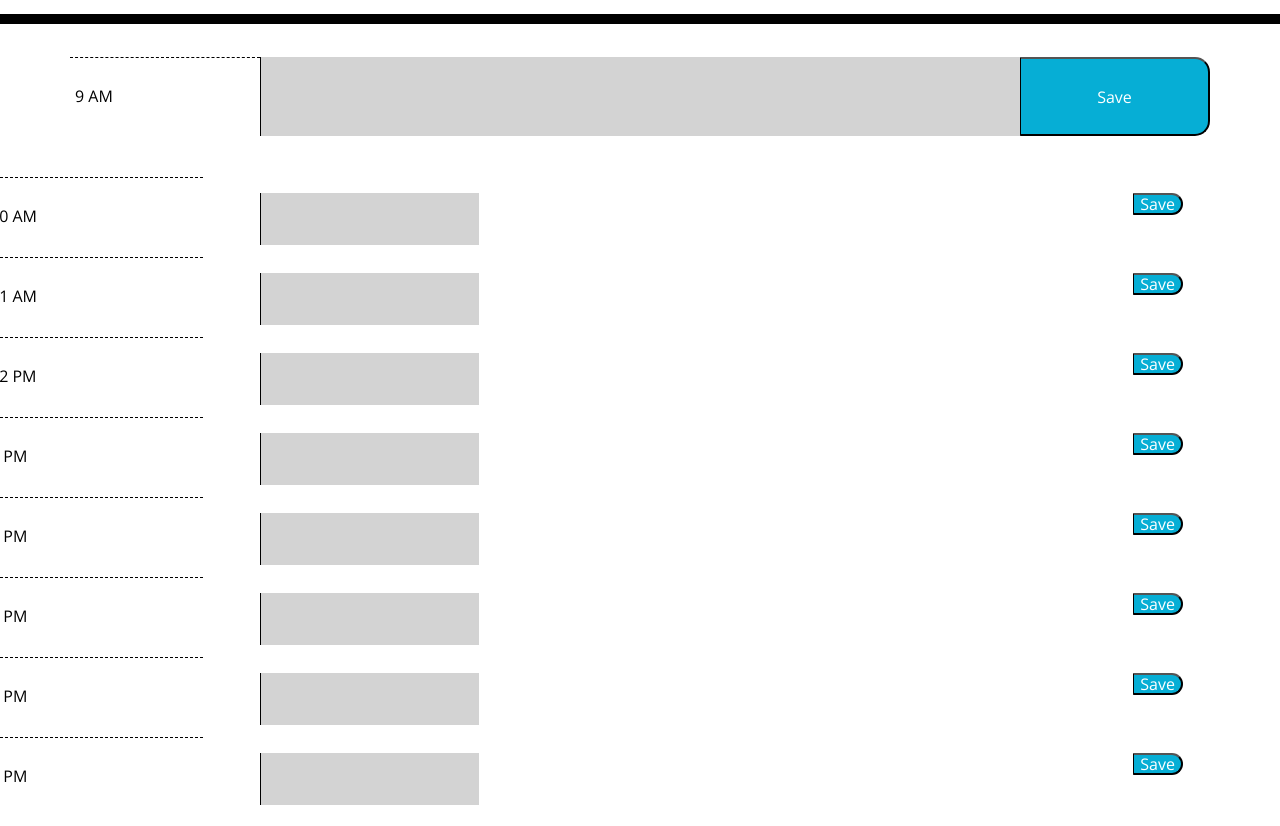
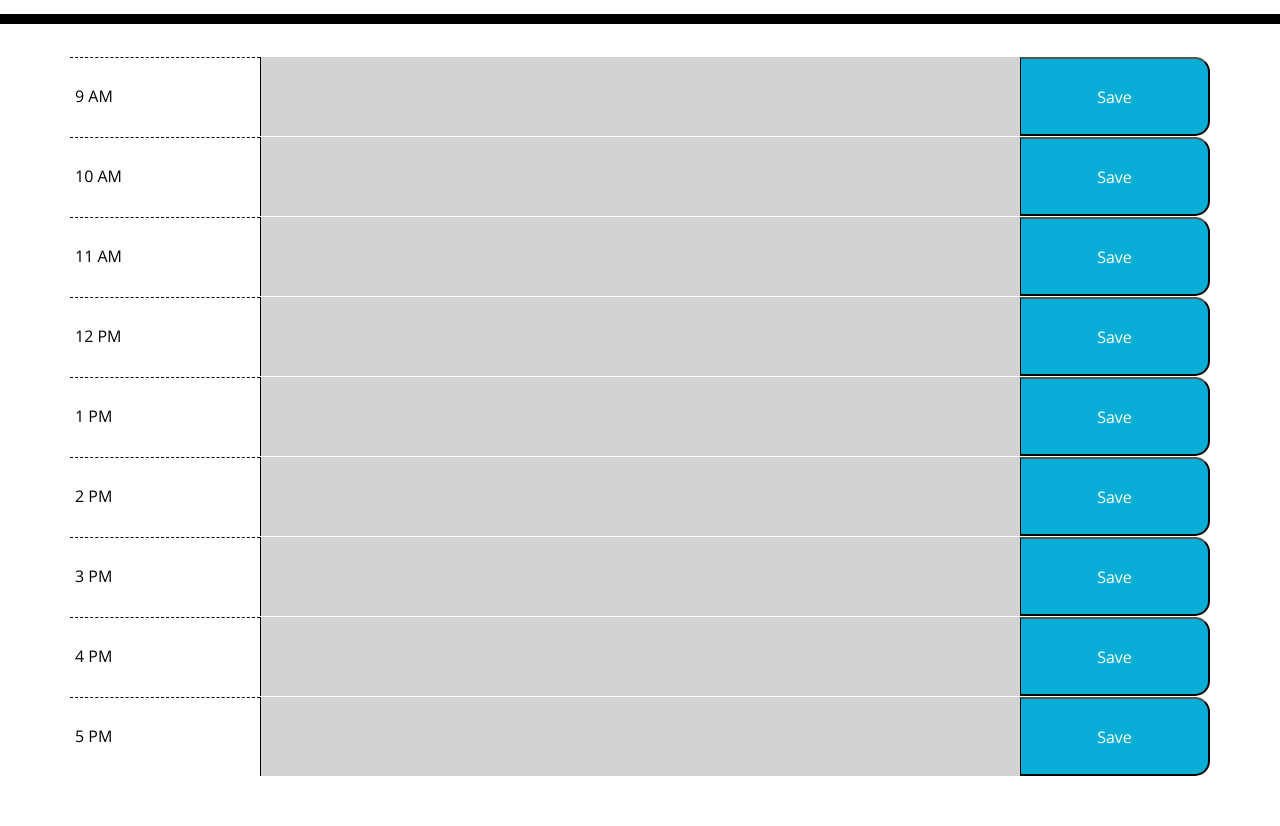
Before and after one commit to aeesley/day-planner-hw, a plain HTML site: page index.html in a window 1280 px wide. Shown: the part 280-1106 px from the top of the page. Drawn offline with nearby package versions, Linux system fonts and the light colour scheme.

Commit message:
fixed rest of div structure issues and also found one extra div that was messing up the display. Now it looks right

```diff
--- a/index.html
+++ b/index.html
@@ -35,86 +35,53 @@
         <textarea id="textinput1" class="textarea col-md-8"></textarea>
         <button id="btn1" class="saveBtn col-md-2">Save</button>
       </div>
+
+      <div class="row">
+        <div id="time2" class="hour col-md-2">10 AM</div>
+        <textarea id="textinput2" class="textarea col-md-8"></textarea>
+        <button id="btn2" class="saveBtn col-md-2">Save</button>
       </div>
 
       <div class="row">
-        <div id="time2" class="hour col-md-2" data-time="10:00 AM">10 AM</div>
-        <div class="textarea col-md-8">
-          <textarea id="textinput2"></textarea>
-        </div>
-        <div class="col-md-2">
-          <button id="btn2" class="saveBtn" >Save</button>
-      </div>
+        <div id="time3" class="hour col-md-2">11 AM</div>
+        <textarea id="textinput3" class="textarea col-md-8"></textarea>
+        <button id="btn3" class="saveBtn col-md-2">Save</button>
       </div>
 
       <div class="row">
-        <div id="time3" class="hour col-md-2" data-time="11:00 AM">11 AM</div>
-        <div class="textarea col-md-8">
-          <textarea id="textinput3"></textarea>
-        </div>
-        <div class="col-md-2">
-          <button id="btn3" class="saveBtn">Save</button>
-      </div>
+        <div id="time4" class="hour col-md-2">12 PM</div>
+        <textarea id="textinput4" class="textarea col-md-8"></textarea>
+        <button id="btn4" class="saveBtn col-md-2">Save</button>
       </div>
 
       <div class="row">
-        <div id="time4" class="hour col-md-2" data-time="12:00 PM">12 PM</div>
-        <div class="textarea col-md-8">
-          <textarea id="textinput4"></textarea>
-        </div>
-        <div class="col-md-2">
-          <button id="btn4" class="saveBtn">Save</button>
-      </div>
+        <div id="time5" class="hour col-md-2">1 PM</div>
+        <textarea id="textinput5" class="textarea col-md-8"></textarea>
+        <button id="btn5" class="saveBtn col-md-2">Save</button>
       </div>
 
       <div class="row">
-        <div id="time5" class="hour col-md-2" data-time="01:00 PM">1 PM</div>
-        <div class="textarea col-md-8">
-          <textarea id="textinput5"></textarea>
-        </div>
-        <div class="col-md-2">
-          <button id="btn5" class="saveBtn">Save</button>
-      </div>
+        <div id="time6" class="hour col-md-2">2 PM</div>
+        <textarea id="textinput6" class="textarea col-md-8"></textarea>
+        <button id="btn6" class="saveBtn col-md-2">Save</button>
       </div>
 
       <div class="row">
-        <div id="time6" class="hour col-md-2" data-time="02:00 PM">2 PM</div>
-        <div class="textarea col-md-8">
-          <textarea id="textinput6"></textarea>
-        </div>
-        <div class="col-md-2">
-          <button id="btn6" class="saveBtn">Save</button>
-      </div>
+        <div id="time7" class="hour col-md-2">3 PM</div>
+        <textarea id="textinput7" class="textarea col-md-8"></textarea>
+        <button id="btn7" class="saveBtn col-md-2">Save</button>
       </div>
 
       <div class="row">
-        <div id="time7" class="hour col-md-2" data-time="03:00 PM">3 PM</div>
-        <div class="textarea col-md-8">
-          <textarea id="textinput7"></textarea>
-        </div>
-        <div class="col-md-2">
-          <button id="btn7" class="saveBtn">Save</button>
-      </div>
+        <div id="time8" class="hour col-md-2">4 PM</div>
+        <textarea id="textinput8" class="textarea col-md-8"></textarea>
+        <button id="btn8" class="saveBtn col-md-2">Save</button>
       </div>
 
       <div class="row">
-        <div id="time8" class="hour col-md-2" data-time="04:00 PM">4 PM</div>
-        <div class="textarea col-md-8">
-          <textarea id="textinput8"></textarea>
-        </div>
-        <div class="col-md-2">
-          <button id="btn8" class="saveBtn">Save</button>
-      </div>
-      </div>
-
-      <div class="row">
-        <div id="time9" class="hour col-md-2" data-time="05:00 PM">5 PM</div>
-        <div class="textarea col-md-8">
-          <textarea id="textinput9"></textarea>
-        </div>
-        <div class="col-md-2">
-          <button id="btn9" class="saveBtn">Save</button>
-      </div>
+        <div id="time9" class="hour col-md-2">5 PM</div>
+        <textarea id="textinput9" class="textarea col-md-8"></textarea>
+        <button id="btn9" class="saveBtn col-md-2">Save</button>
       </div>
 
     </div>
```
